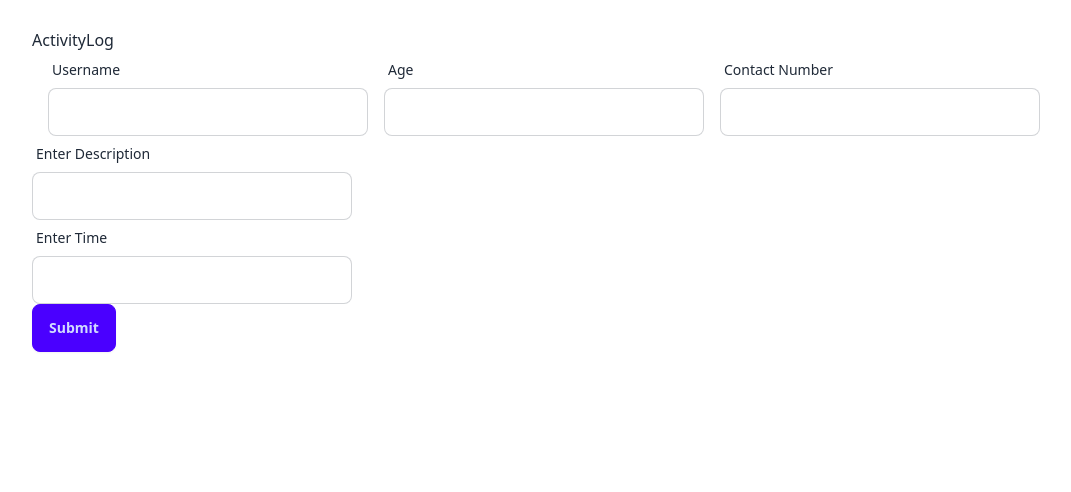
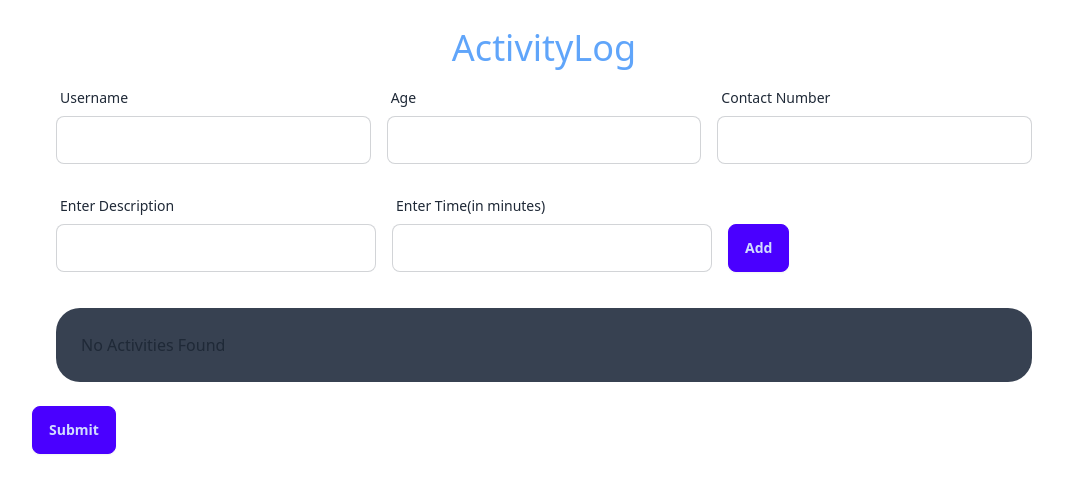
Before and after one commit to AshutoshBhattarai/React-training-1, a React (Vite) app: page / in a window 1280 px wide. Shown: the top 492 px of the page, without its empty margins (96-1167 px from the left). Built offline with nearby package versions, Linux system fonts and the light colour scheme.

Commit message:
Update Day4-Assignment

```diff
--- a/src/components/ActivityLog/ActivityForm.tsx
+++ b/src/components/ActivityLog/ActivityForm.tsx
@@ -1,17 +1,53 @@
+import { zodResolver } from '@hookform/resolvers/zod';
 import Activity from 'interface/Activity';
 import { SubmitHandler, useForm } from 'react-hook-form';
+import { z } from 'zod';
+
+const activitySchema = z.object({
+  description: z.string().min(1, {
+    message: 'Please enter a description'
+  }),
+
+  time: z.coerce
+    .number()
+    .min(1, {
+      message: 'Please enter time in minutes'
+    })
+    .max(1440, { message: 'Time cannot be more than 24 hours(1440) minutes' })
+});
 
 const ActivityForm = (props: {
   addNewActivity: (activity: Activity) => void;
 }) => {
-  const { register, handleSubmit } = useForm<Activity>();
-  const onFormSubmit: SubmitHandler<Activity> = (data) => {
+  const {
+    register,
+    handleSubmit,
+    reset: formReset,
+    formState: { errors: formErrors }
+  } = useForm<Activity>({
+    resolver: zodResolver(activitySchema)
+  });
+
+  const onFormSubmit: SubmitHandler<Activity> = (data: Activity) => {
     props.addNewActivity(data);
+
+    formReset();
+  };
+
+  const displayErrorMessage = (message: string) => {
+    return (
+      <div className="label">
+        <span className="label-text-alt text-red-500">{message}</span>
+      </div>
+    );
   };
 
   return (
-    <form onSubmit={handleSubmit(onFormSubmit)}>
-      <label className="form-control w-full max-w-xs">
+    <form
+      onSubmit={handleSubmit(onFormSubmit)}
+      className="flex justify-start gap-4 px-6 py-3"
+    >
+      <div className="form-control w-full max-w-xs">
         <div className="label">
           <span className="label-text">Enter Description</span>
         </div>
@@ -19,21 +55,28 @@ const ActivityForm = (props: {
           {...register('description', { required: true })}
           className="input input-bordered w-full max-w-xs"
         />
-      </label>
 
-      <label className="form-control w-full max-w-xs">
+        {formErrors.description &&
+          displayErrorMessage(formErrors.description.message!)}
+      </div>
+
+      <div className="form-control w-full max-w-xs">
         <div className="label">
-          <span className="label-text">Enter Time</span>
+          <span className="label-text">Enter Time(in minutes)</span>
         </div>
         <input
           type="number"
           {...register('time', { required: true })}
           className="input input-bordered w-full max-w-xs"
         />
-      </label>
-      <button className="btn btn-primary" type="submit">
-        Submit
-      </button>
+        {formErrors.time && displayErrorMessage(formErrors.time.message!)}
+      </div>
+
+      <div className="flex items-end">
+        <button className="btn btn-primary" type="submit">
+          Add
+        </button>
+      </div>
     </form>
   );
 };
--- a/src/components/ActivityLog/DisplayActivity.tsx
+++ b/src/components/ActivityLog/DisplayActivity.tsx
@@ -1,10 +1,13 @@
 import Activity from 'interface/Activity';
 
 const DisplayActivity = (props: { activity: Activity }) => {
+  const { description, time } = props.activity;
   return (
-    <div>
-      <p>{props.activity.description}</p>
-      <p>{props.activity.time}</p>
+    <div className="flex items-center justify-between rounded-md">
+      <p className="basis-10/12 text-lg">{description}</p>
+      <p className="text-lg">
+        {Math.round(time / 60)}h : {(time % 60).toString().padStart(2, '0')} m
+      </p>
     </div>
   );
 };
--- a/src/components/ActivityLog/UserForm.tsx
+++ b/src/components/ActivityLog/UserForm.tsx
@@ -1,15 +1,46 @@
+import { zodResolver } from '@hookform/resolvers/zod';
 import UserFormData from 'interface/UserFormData';
-import React from 'react';
 import { SubmitHandler, useForm } from 'react-hook-form';
+import { z } from 'zod';
 
-const UserForm = () => {
-  const { register, handleSubmit } = useForm<UserFormData>();
+const userFormSchema = z.object({
+  username: z.string().min(1, {
+    message: 'Please enter your name'
+  }),
 
-  const onFormSubmit: SubmitHandler<UserFormData> = (data) => console.log(data);
+  age: z.number().min(1, {
+    message: 'People Below 1 cannot use(Please enter your correct age)'
+  }),
+
+  contactNumber: z.number()
+});
+
+const UserForm = (props: { setUserData: (data: UserFormData) => void }) => {
+  const {
+    register,
+    handleSubmit,
+    formState: { errors: formErrors }
+  } = useForm<UserFormData>({
+    resolver: zodResolver(userFormSchema)
+  });
+
+  const displayErrorMessage = (message: string) => {
+    return (
+      <div className="label">
+        <span className="label-text-alt text-red-500">{message}</span>
+      </div>
+    );
+  };
+
+  const onFormSubmit: SubmitHandler<UserFormData> = (data: UserFormData) => {
+    props.setUserData(data);
+    console.log(data);
+  };
+
   return (
     <form
       onSubmit={handleSubmit(onFormSubmit)}
-      className="flex justify-center gap-4"
+      className="flex justify-start gap-4 px-6 py-3"
     >
       <label className="form-control w-full max-w-xs">
         <div className="label">
@@ -19,6 +50,9 @@ const UserForm = () => {
           {...register('username', { required: true })}
           className="input input-bordered w-full max-w-xs"
         />
+
+        {formErrors.username &&
+          displayErrorMessage(formErrors.username.message!)}
       </label>
 
       <label className="form-control w-full max-w-xs">
@@ -30,7 +64,10 @@ const UserForm = () => {
           {...register('age', { required: true })}
           className="input input-bordered w-full max-w-xs"
         />
+
+        {formErrors.age && displayErrorMessage(formErrors.age.message!)}
       </label>
+
       <label className="form-control w-full max-w-xs">
         <div className="label">
           <span className="label-text">Contact Number</span>
@@ -40,6 +77,8 @@ const UserForm = () => {
           {...register('contactNumber', { required: true })}
           className="input input-bordered w-full max-w-xs"
         />
+        {formErrors.contactNumber &&
+          displayErrorMessage(formErrors.contactNumber.message!)}
       </label>
     </form>
   );
--- a/src/components/ActivityLog/index.tsx
+++ b/src/components/ActivityLog/index.tsx
@@ -1,28 +1,43 @@
+import Activity from 'interface/Activity';
+import UserFormData from 'interface/UserFormData';
 import { useState } from 'react';
 import ActivityForm from './ActivityForm';
 import DisplayActivity from './DisplayActivity';
-import Activity from 'interface/Activity';
 import UserForm from './UserForm';
 
 const ActivityLog = () => {
   const [activity, setActivity] = useState<Activity[]>([]);
+  const [userData, setUserData] = useState<UserFormData>();
 
   const addNewActivity = (data: Activity) => {
     setActivity([...activity, data]);
   };
+
+  const addUserData = (data: UserFormData) => {
+    setUserData(data);
+  };
+
   return (
-    <div className="w-4/5 mx-auto mt-7">
-      <h1>ActivityLog</h1>
+    <div className="mx-auto mt-7 w-4/5">
+      <h1 className="text-center text-4xl text-blue-400">ActivityLog</h1>
       <div className="artboard artboard-horizontal">
-        <UserForm />
+        <UserForm setUserData={addUserData} />
+
         <ActivityForm addNewActivity={addNewActivity} />
-        {activity ? (
-          activity.map((item) => {
-            return <DisplayActivity key={item.time} activity={item} />;
-          })
-        ) : (
-          <p>No Activities Found</p>
-        )}
+
+        <div className="m-6 rounded-3xl border border-transparent bg-gray-700 p-6">
+          {activity.length > 0 ? (
+            activity.map((item, index) => {
+              return <DisplayActivity key={index} activity={item} />;
+            })
+          ) : (
+            <p>No Activities Found</p>
+          )}
+        </div>
+
+        <div>
+          <button className="btn btn-primary">Submit</button>
+        </div>
       </div>
     </div>
   );
```
